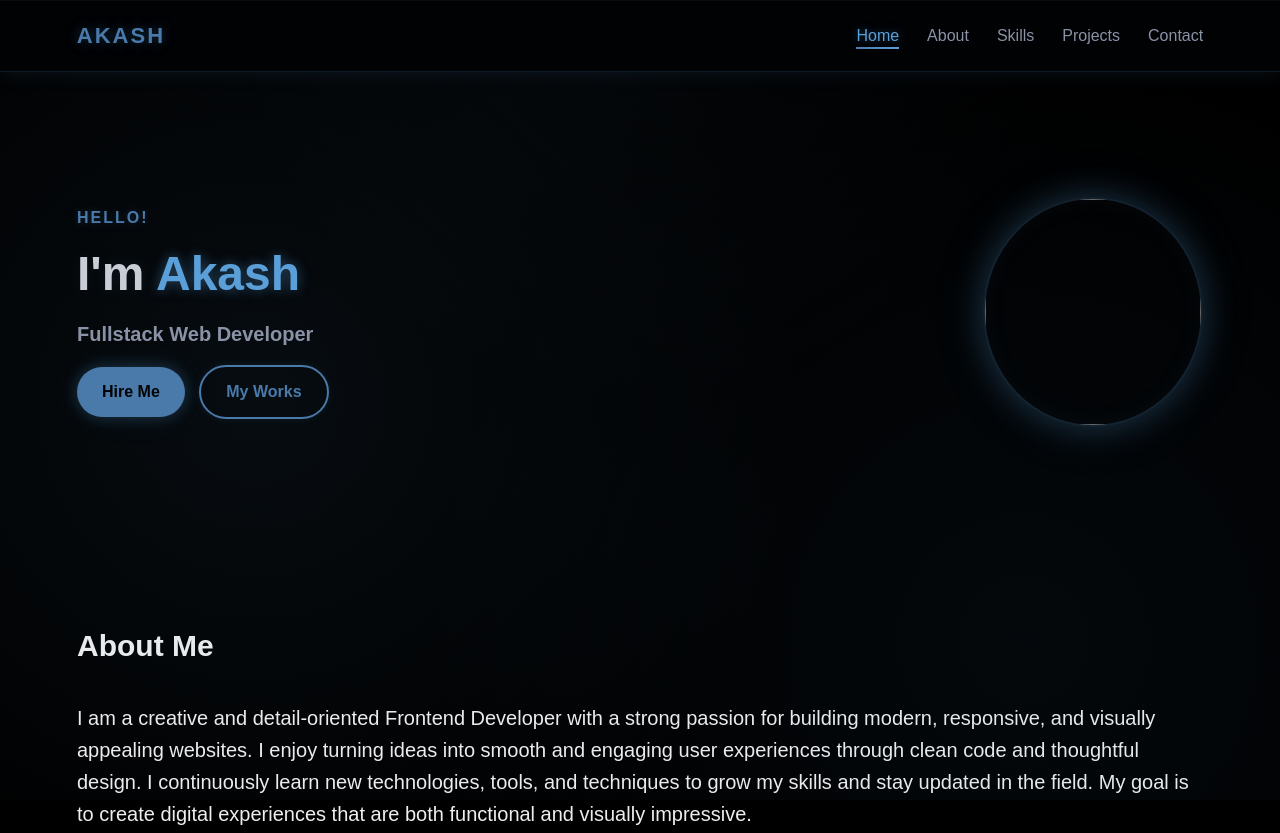
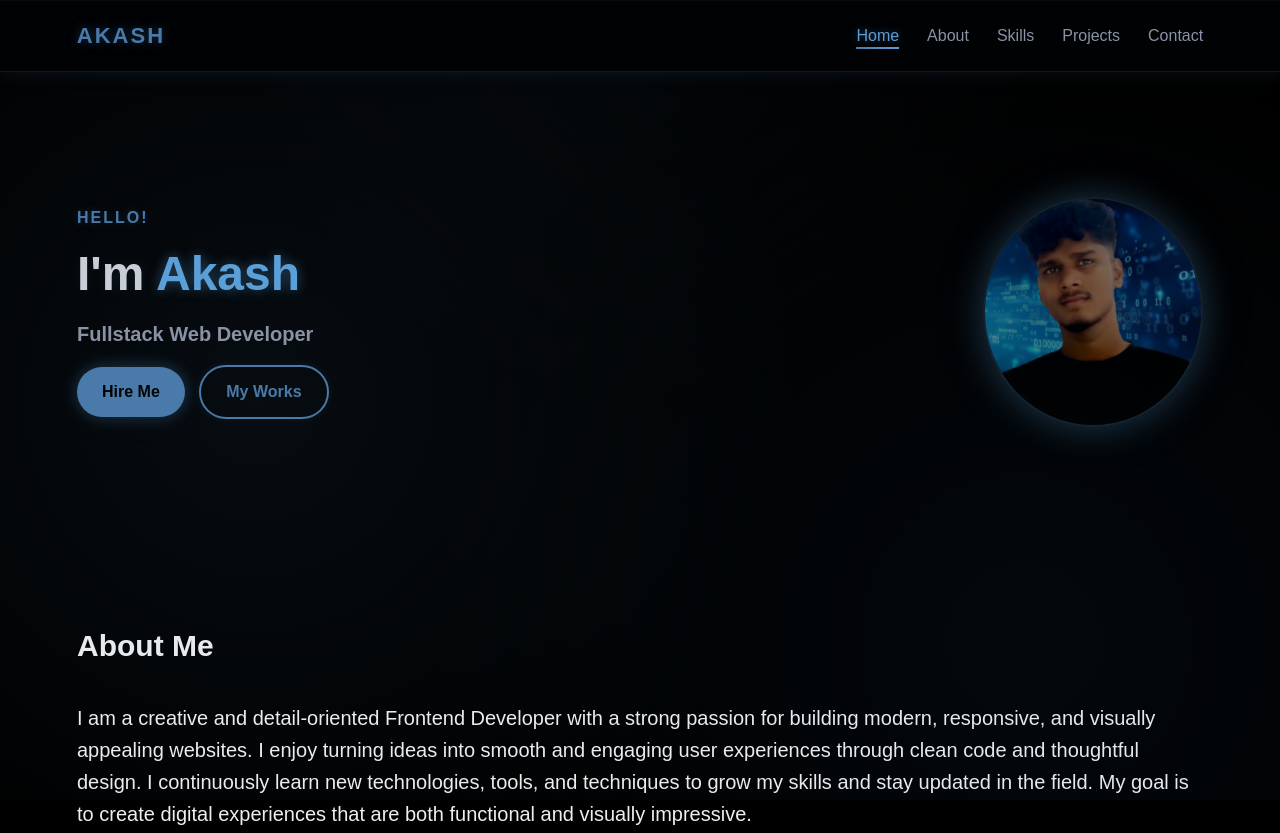
Before and after one commit to akash684/portfolio, a plain HTML site: page index.html in a window 1280 px wide. Shown: the top 833 px of the page. Drawn offline with Linux system fonts and the light colour scheme.

Commit message:
Update image source in hero section

```diff
--- a/index.html
+++ b/index.html
@@ -33,7 +33,7 @@
         </div>
       </div>
       <div class="hero-decor" aria-hidden="true">
-        <div class="ring" data-animate><img src="./ak.png" alt=""></div>
+        <div class="ring" data-animate><img src="./image.png" alt=""></div>
       </div>
     </section>
 
```
